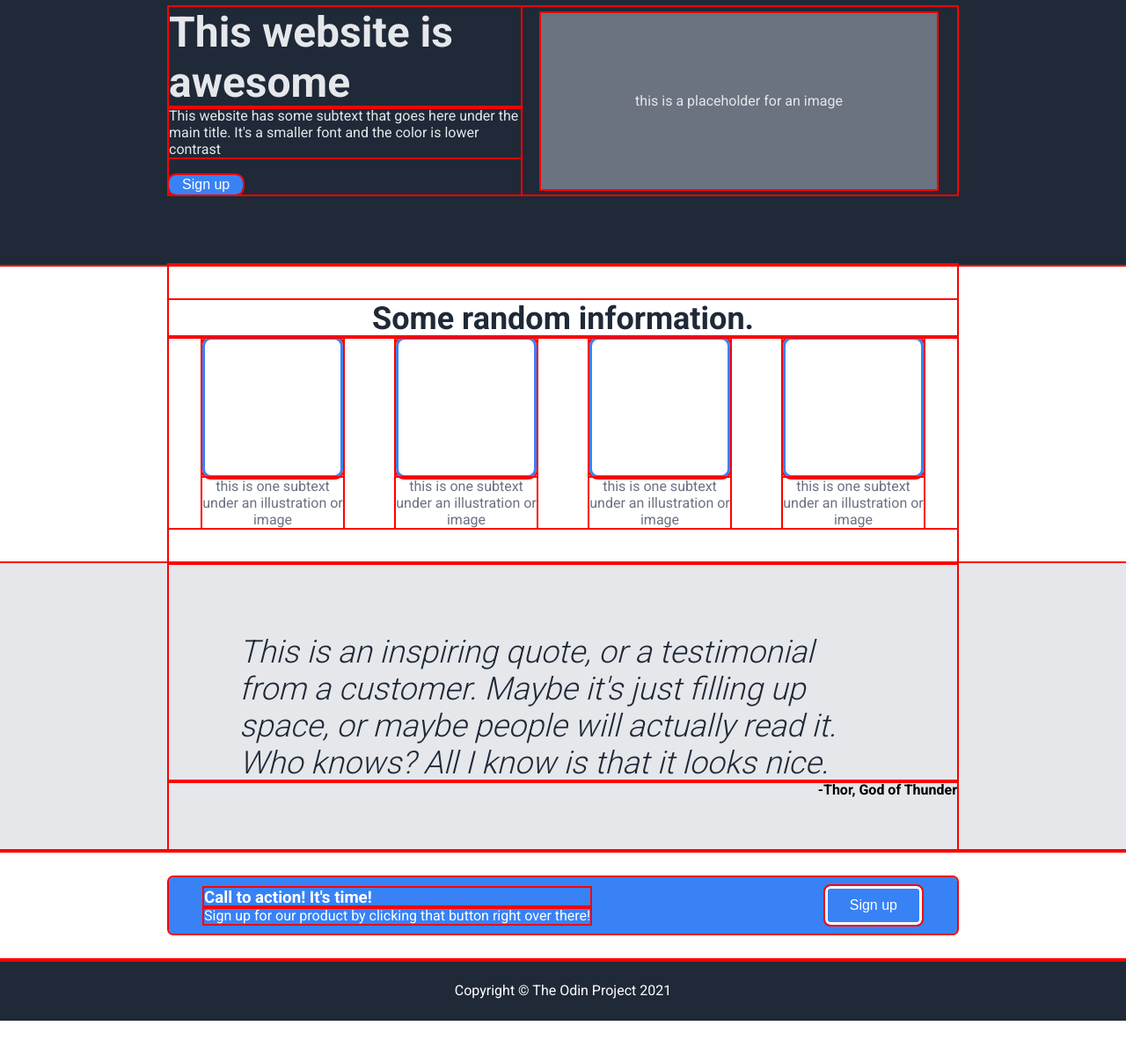
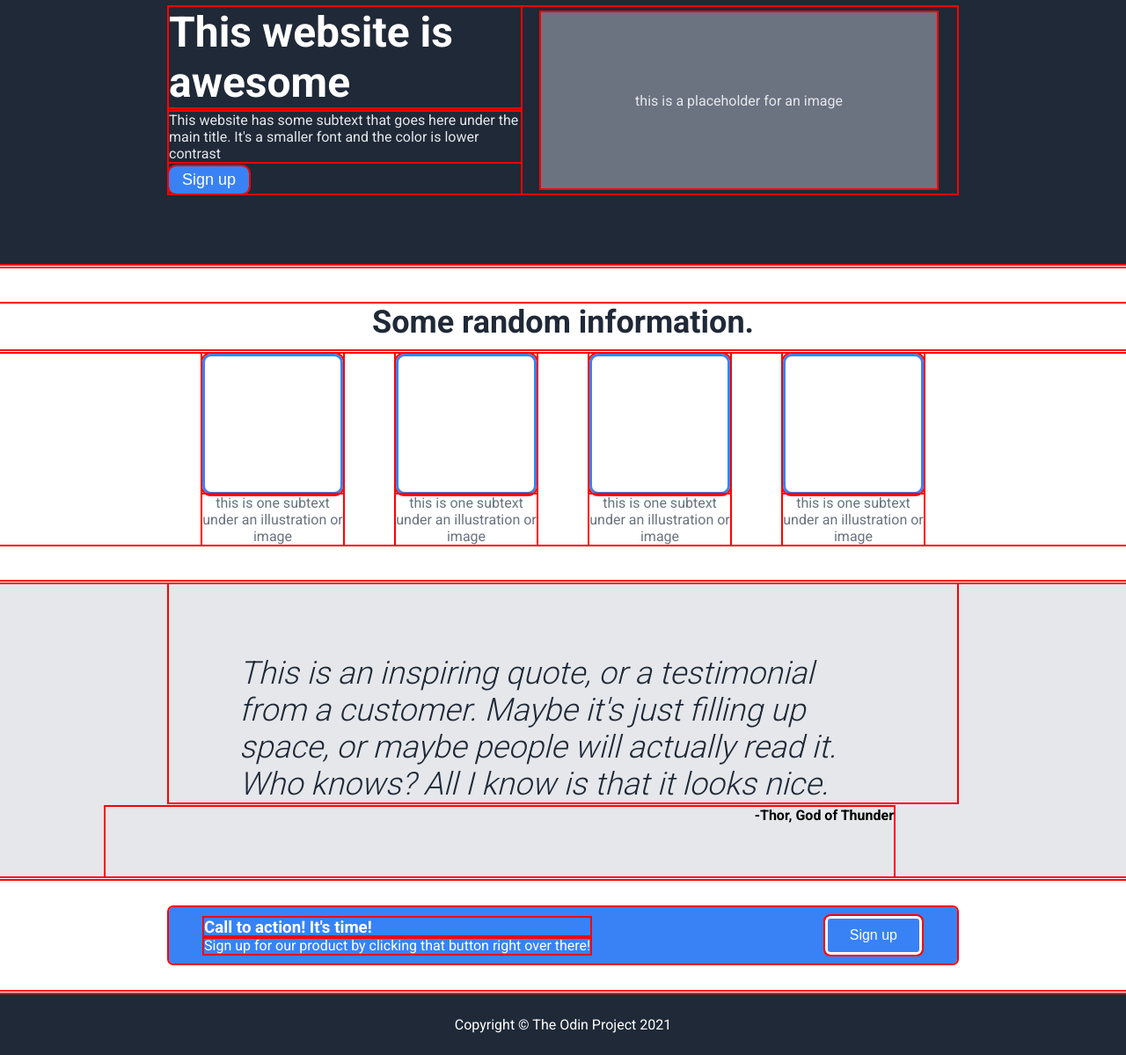
Before and after one commit to dzenardas/odin-landing, a plain HTML site: page index.html in a window 1280 px wide. Shown: the part 100-1299 px from the top of the page at 88% size. Before the commit the page ends 1260 px from the top, so only its background shows below. Drawn offline with Linux system fonts and the light colour scheme.

Commit message:
Add margins and fix quote author position

```diff
--- a/index.html
+++ b/index.html
@@ -36,7 +36,7 @@
     </section>
 
     <!-- Information -->
-    <section class="container info">
+    <section class="info">
         <h2>Some random information.</h2>
 
         <div class="info-boxes">
--- a/style.css
+++ b/style.css
@@ -18,7 +18,7 @@ body {
 /* Header */
 header {
     background: #1F2937;
-    color: #E5E7EB;
+    color: #F9FAF8;
 }
 
 .header-content {
@@ -47,8 +47,6 @@ nav a {
 
 .hero-content {
     display: flex;
-    align-items: center;
-    justify-content: space-between;
 }
 
 .hero-text {
@@ -57,24 +55,23 @@ nav a {
 
 .hero-text h1 {
     font-size: 48px;
-    color: #E5E7EB;
-    font-weight: 800;
-    margin-bottom: 0;
+    color: white;
+    font-weight: 900;
+    margin-bottom: 5px;
 }
 
 .hero-text p {
     color: #E5E7EB;
-    margin-bottom: 20px;
-    margin-top: 0;
+    margin-bottom: 5px
 }
 
 .hero-text button {
     background: #3882F6;
     color: white;
-    padding: 2px 15px;
+    padding: 5px 15px;
     border: none;
     border-radius: 8px;
-    font-size: 16px;
+    font-size: 18px;
     cursor: pointer;
 }
 
@@ -94,10 +91,13 @@ nav a {
     color: #1F2937;
     padding-bottom: 40px;
     padding-top: 40px;
+    margin-top: 5px;
 }
 
 .info h2 {
     font-size: 36px;
+    padding-bottom: 10px;
+    margin-bottom: 5px;
 }
 
 .info-boxes {
@@ -132,17 +132,19 @@ nav a {
     color: #1F2937;
     font-weight: 300;
     font-style: italic;
-    margin-bottom: 0;
     padding-left: 80px;
     padding-right: 80px;
     padding-top: 80px;
+    margin-bottom: 5px;
+    margin-top: 5px;
 }
 
 .author {
     text-align: right;
     font-weight: bold;
     padding-bottom: 60px;
-
+    margin-bottom: 5px;
+    margin-left: 120px;
 }
 
 /* Call to action */
@@ -177,4 +179,5 @@ nav a {
     background:#1F2937;
     color: white;
     padding: 25px;
+    margin-top: 5px;
 }
```
